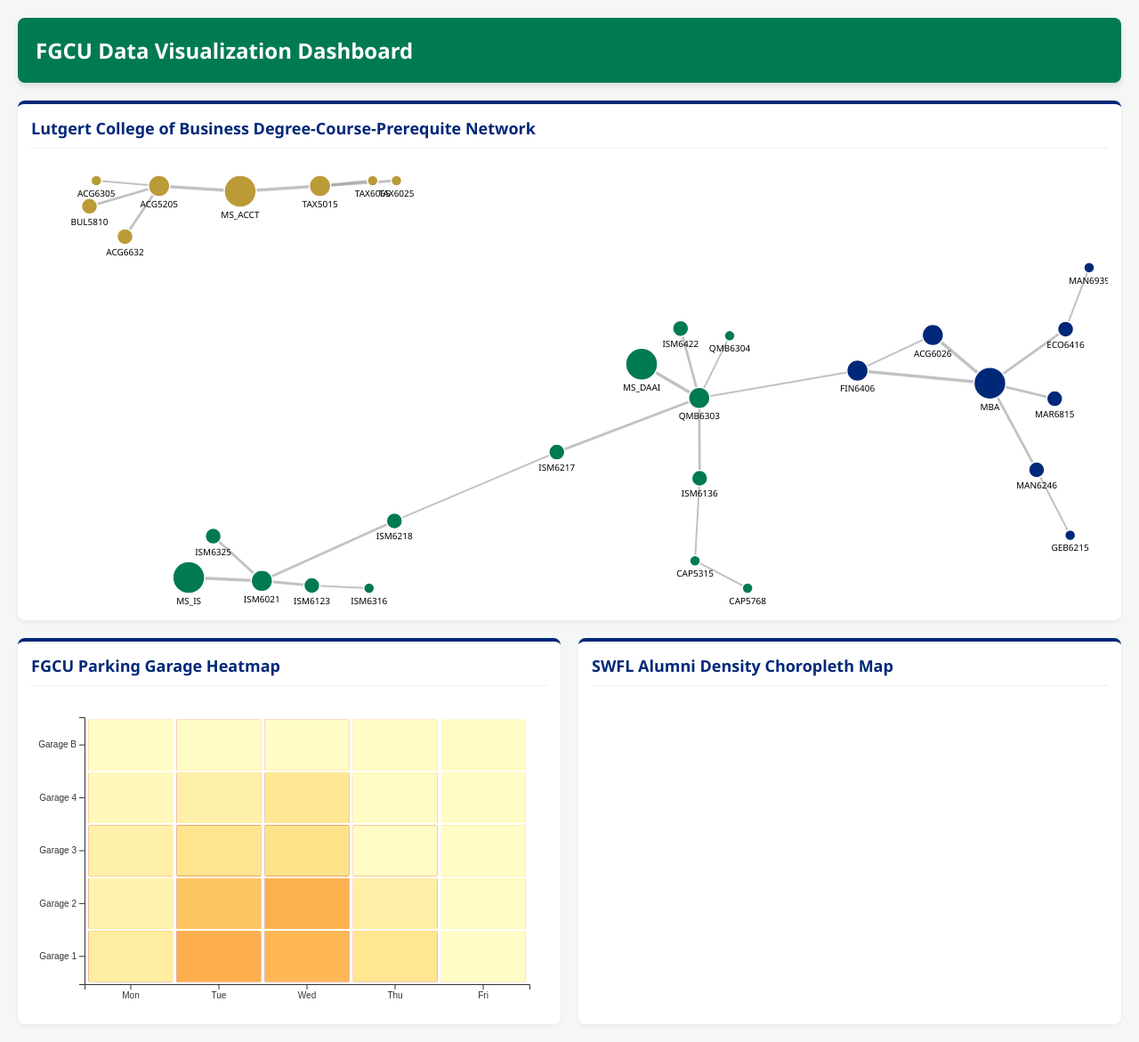
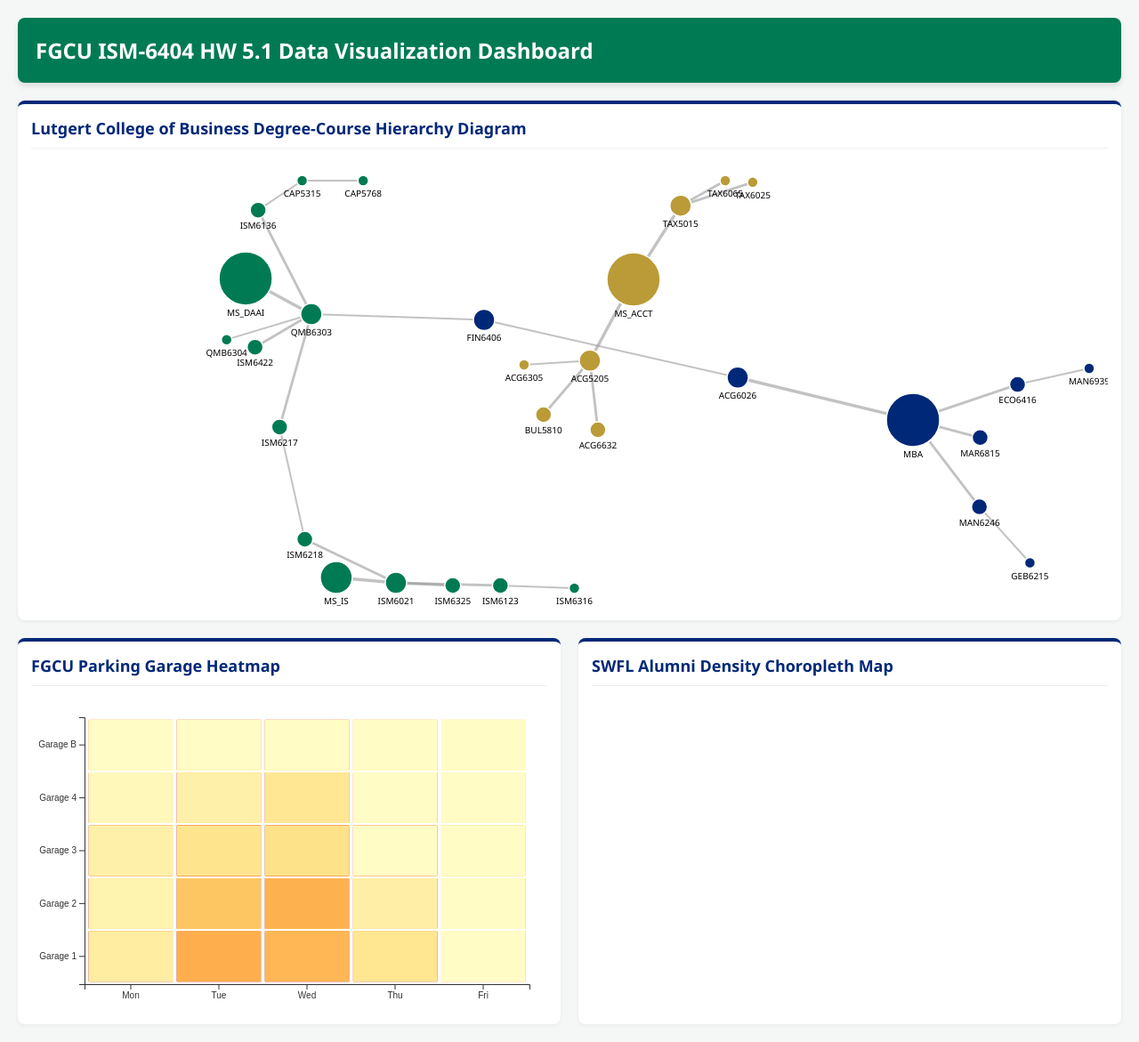
Before and after one commit to wbettini/bettini-site, a Jekyll site: the page built from assignments/ISM6404/HW5_1/index.html, in a window 1280 px wide. Shown: the whole page at 89% size. Built offline with Jekyll 4.4.1, drawn with Linux system fonts in a browser that asks for light colours.

Commit message:
Updating data and titles

```diff
--- a/assignments/ISM6404/HW5_1/fgcu_dashboard_data.json
+++ b/assignments/ISM6404/HW5_1/fgcu_dashboard_data.json
@@ -1,7 +1,7 @@
 {
   "network": {
     "nodes": [
-      {"id": "MS_DAAI", "name": "MS Data Analytics & AI", "group": 1, "size": 12},
+      {"id": "MS_DAAI", "name": "MS Data Analytics & AI", "group": 1, "size": 20},
       {"id": "QMB6303", "name": "Data Driven Decision-Making", "group": 1, "size": 8},
       {"id": "ISM6136", "name": "Predictive Analytics and ML", "group": 1, "size": 6},
       {"id": "ISM6217", "name": "Data Management", "group": 1, "size": 6},
@@ -9,7 +9,7 @@
       {"id": "CAP5315", "name": "Applied Machine Learning", "group": 1, "size": 4},
       {"id": "CAP5768", "name": "Intro to Deep Learning", "group": 1, "size": 4},
       {"id": "QMB6304", "name": "Advanced Analytical Methods", "group": 1, "size": 4},
-      {"id": "MBA", "name": "Master of Business Administration", "group": 2, "size": 12},
+      {"id": "MBA", "name": "Master of Business Administration", "group": 2, "size": 20},
       {"id": "ACG6026", "name": "Accounting Concepts", "group": 2, "size": 8},
       {"id": "FIN6406", "name": "Financial Management", "group": 2, "size": 8},
       {"id": "MAR6815", "name": "Marketing Management", "group": 2, "size": 6},
@@ -17,7 +17,7 @@
       {"id": "ECO6416", "name": "Managerial Economics", "group": 2, "size": 6},
       {"id": "GEB6215", "name": "Business Strategy", "group": 2, "size": 4},
       {"id": "MAN6939", "name": "Global Business", "group": 2, "size": 4},
-      {"id": "MS_ACCT", "name": "MS Accounting & Taxation", "group": 3, "size": 12},
+      {"id": "MS_ACCT", "name": "MS Accounting & Taxation", "group": 3, "size": 20},
       {"id": "ACG5205", "name": "Advanced Financial Accounting", "group": 3, "size": 8},
       {"id": "TAX5015", "name": "Federal Income Taxation", "group": 3, "size": 8},
       {"id": "ACG6632", "name": "Advanced Auditing", "group": 3, "size": 6},
@@ -41,7 +41,6 @@
       {"source": "CAP5315", "target": "CAP5768", "weight": 1},
       {"source": "QMB6303", "target": "QMB6304", "weight": 1},
       {"source": "MBA", "target": "ACG6026", "weight": 3},
-      {"source": "MBA", "target": "FIN6406", "weight": 3},
       {"source": "ACG6026", "target": "FIN6406", "weight": 1},
       {"source": "MBA", "target": "MAR6815", "weight": 2},
       {"source": "MBA", "target": "MAN6246", "weight": 2},
--- a/assignments/ISM6404/HW5_1/index.html
+++ b/assignments/ISM6404/HW5_1/index.html
@@ -6,7 +6,7 @@ render_with_liquid: false
 <html lang="en">
 <head>
     <meta charset="UTF-8">
-    <title>FGCU Data Visualization Dashboard</title>
+    <title>FGCU ISM-6404 Data Visualization Dashboard</title>
     <link rel="stylesheet" href="style.css">
 
     <script src="https://d3js.org/d3.v7.min.js"></script>
@@ -14,12 +14,12 @@ render_with_liquid: false
 </head>
 <body>
     <header>
-        <h1>FGCU Data Visualization Dashboard</h1>
+        <h1>FGCU ISM-6404 HW 5.1 Data Visualization Dashboard</h1>
     </header>
 
     <div class="dashboard-container">
         <div class="pane pane-full">
-            <h2>Lutgert College of Business Degree-Course-Prerequite Network</h2>
+            <h2>Lutgert College of Business Degree-Course Hierarchy Diagram</h2>
             <div id="network-graph"></div>
         </div>
 
```
